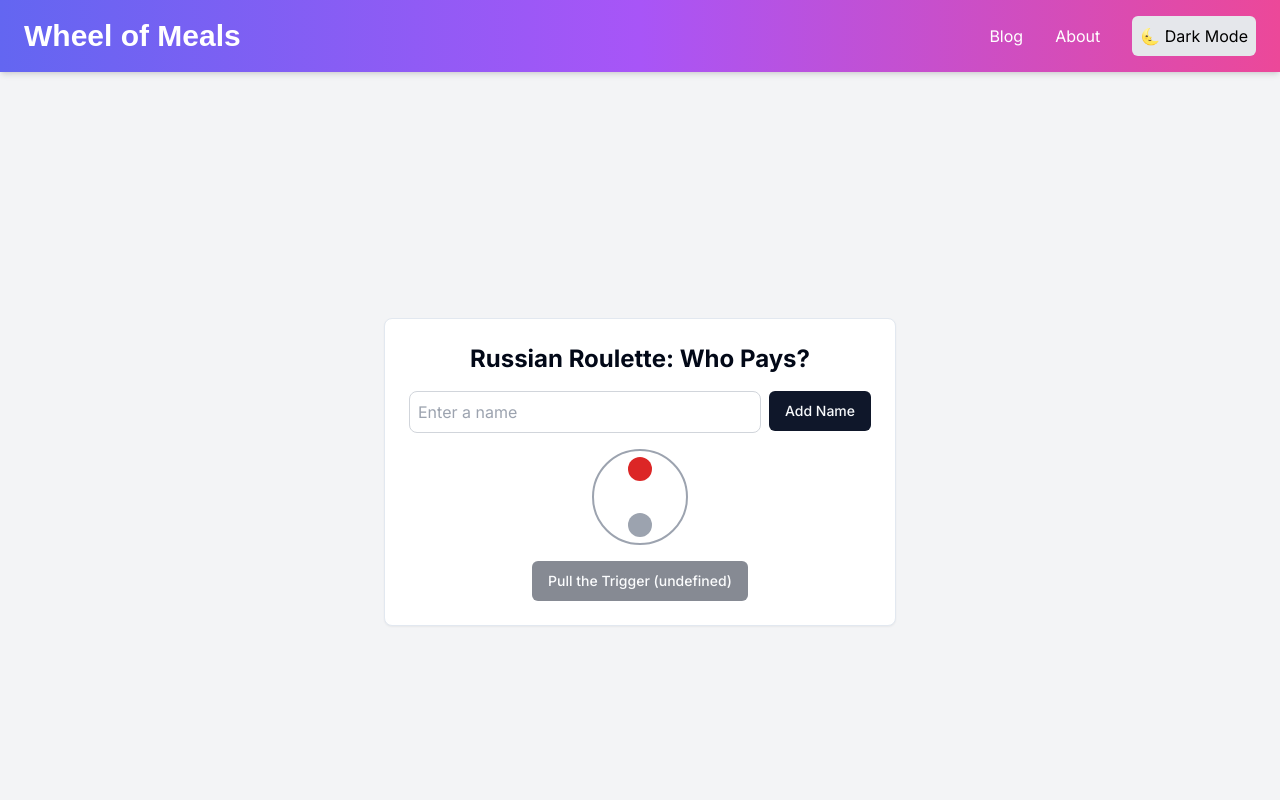
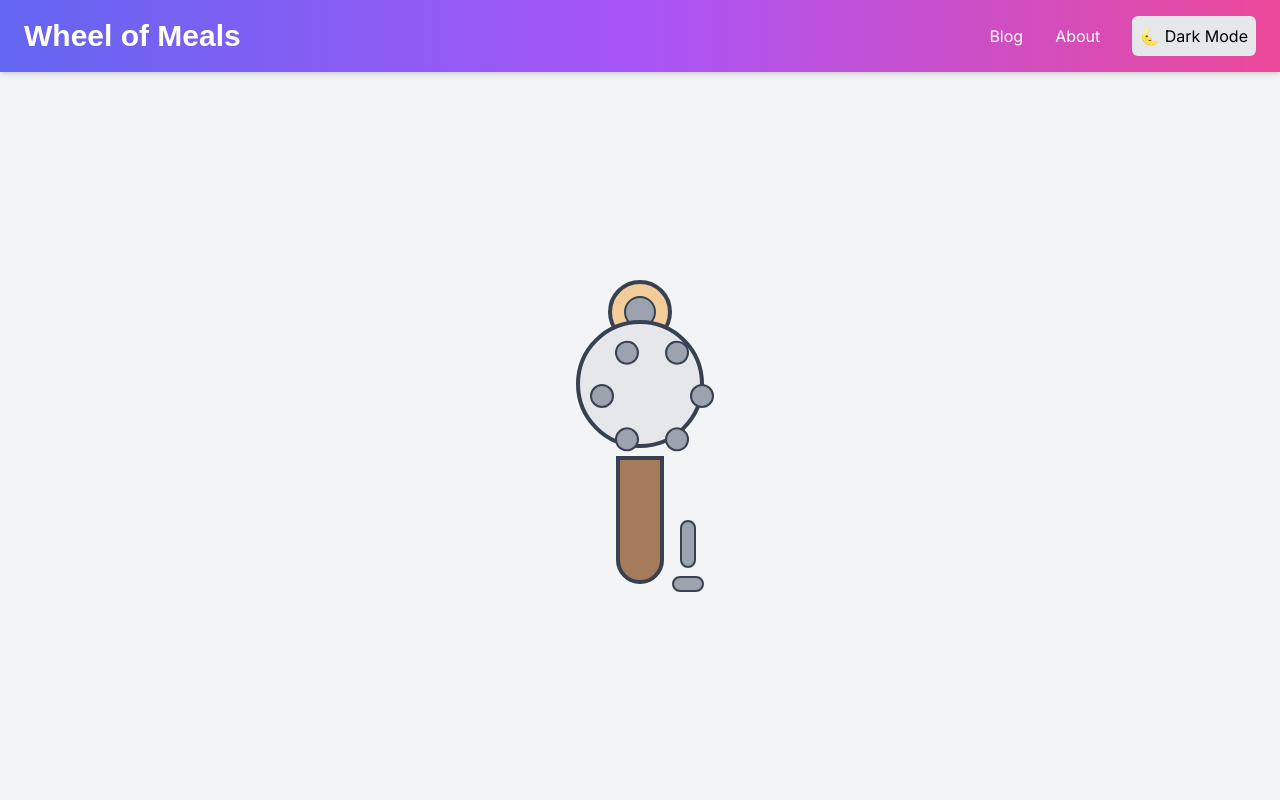
Before and after one commit to omeryildirim0/wheel, a Next.js app: page /games/spin-the-bill in a window 1280 px wide. Shown: the top 800 px of the page. Built offline with nearby package versions, Linux system fonts and the light colour scheme.

Commit message:
revolver

```diff
--- a/app/games/spin-the-bill/page.tsx
+++ b/app/games/spin-the-bill/page.tsx
@@ -1,103 +1,42 @@
 "use client";
-import { useState } from 'react';
-import { Button } from '@/components/ui/button';
-import { Card } from '@/components/ui/card';
-import { motion } from 'framer-motion'; // Optional for animation
+import { motion } from 'framer-motion';
 
-
-const RussianRoulette = () => {
-  const [names, setNames] = useState<string[]>([]);
-  const [input, setInput] = useState('');
-  const [activePlayer, setActivePlayer] = useState(0);
-  const [bulletChamber] = useState(Math.floor(Math.random() * 6)); // One random chamber will hold the "bullet"
-  const [currentChamber, setCurrentChamber] = useState(0);
-  const [isLoading, setIsLoading] = useState(false);
-  const [gameOver, setGameOver] = useState(false);
-
-  // Add names to the game
-  const handleAddName = () => {
-    if (input) {
-      setNames([...names, input]);
-      setInput('');
-    }
-  };
-
-  // Spin the revolver and check if the bullet is fired
-  const handlePullTrigger = () => {
-    setIsLoading(true);
-
-    // Simulate spinning and trigger pull
-    setTimeout(() => {
-      const nextChamber = (currentChamber + 1) % 6; // Spin to next chamber
-      setCurrentChamber(nextChamber);
-
-      if (nextChamber === bulletChamber) {
-        setGameOver(true); // Bang! The game ends
-      } else {
-        setActivePlayer((activePlayer + 1) % names.length); // Move to next player
-      }
-
-      setIsLoading(false);
-    }, 2000); // Delay to simulate tension
-  };
-
+const StyledRevolver = () => {
   return (
     <div className="flex flex-col items-center justify-center h-screen bg-gray-100">
-      <Card className="p-6 w-full max-w-lg text-center">
-        <h2 className="text-2xl font-bold mb-4">Russian Roulette: Who Pays?</h2>
+      <div className="relative w-64 h-96 flex flex-col items-center">
+        {/* Barrel */}
+        <div className="absolute top-0 w-16 h-16 bg-[#f2cc99] rounded-full border-4 border-gray-700 flex justify-center items-center">
+          <div className="w-8 h-8 bg-gray-400 rounded-full border-2 border-gray-700"></div>
+        </div>
 
-        {!gameOver ? (
-          <>
-            <div className="flex space-x-2 mb-4">
-              <input
-                value={input}
-                onChange={(e) => setInput(e.target.value)}
-                placeholder="Enter a name"
-                className="border border-gray-300 p-2 rounded-lg w-full"
-              />
-              <Button onClick={handleAddName}>Add Name</Button>
-            </div>
+        {/* Chamber */}
+        <div className="relative top-10 w-32 h-32 bg-gray-200 border-4 border-gray-700 rounded-full flex justify-center items-center">
+          {/* Bullet Slots */}
+          {[...Array(6)].map((_, idx) => (
+            <div
+              key={idx}
+              className="absolute w-6 h-6 bg-gray-400 rounded-full border-2 border-gray-700"
+              style={{
+                top: '50%',
+                left: '50%',
+                transform: `rotate(${idx * 60}deg) translate(50px)`,
+              }}
+            />
+          ))}
+        </div>
 
-            <ul className="mb-4">
-              {names.map((name, idx) => (
-                <li
-                  key={idx}
-                  className={`text-lg ${activePlayer === idx ? 'font-bold text-red-500' : ''}`}
-                >
-                  {name}
-                </li>
-              ))}
-            </ul>
+        {/* Handle */}
+        <div className="absolute top-44 w-12 h-32 bg-[#a67b5b] rounded-b-full border-4 border-gray-700"></div>
 
-            {/* Revolver animation */}
-            <div className="relative flex justify-center items-center mb-4">
-              <motion.div
-                initial={{ rotate: 0 }}
-                animate={{ rotate: currentChamber * 60 }}
-                transition={{ duration: 1 }}
-                className="w-24 h-24 border-2 border-gray-400 rounded-full"
-              >
-                <div className="absolute w-6 h-6 bg-red-600 rounded-full top-2 left-1/2 transform -translate-x-1/2"></div>
-                <div className="absolute w-6 h-6 bg-gray-400 rounded-full top-16 left-1/2 transform -translate-x-1/2"></div>
-              </motion.div>
-            </div>
-
-            <Button onClick={handlePullTrigger} disabled={isLoading || names.length === 0}>
-              {isLoading ? 'Spinning...' : `Pull the Trigger (${names[activePlayer]})`}
-            </Button>
-          </>
-        ) : (
-          <motion.div
-            initial={{ opacity: 0, scale: 0.5 }}
-            animate={{ opacity: 1, scale: 1 }}
-            className="text-3xl font-bold text-red-600"
-          >
-            💥 {names[activePlayer]} pays the bill!
-          </motion.div>
-        )}
-      </Card>
+        {/* Bullets */}
+        <div className="absolute top-60 left-40 flex flex-col items-center space-y-2">
+          <div className="w-4 h-12 bg-gray-400 rounded-full border-2 border-gray-700"></div>
+          <div className="w-8 h-4 bg-gray-400 rounded-full border-2 border-gray-700"></div>
+        </div>
+      </div>
     </div>
   );
 };
 
-export default RussianRoulette;
+export default StyledRevolver;
```
